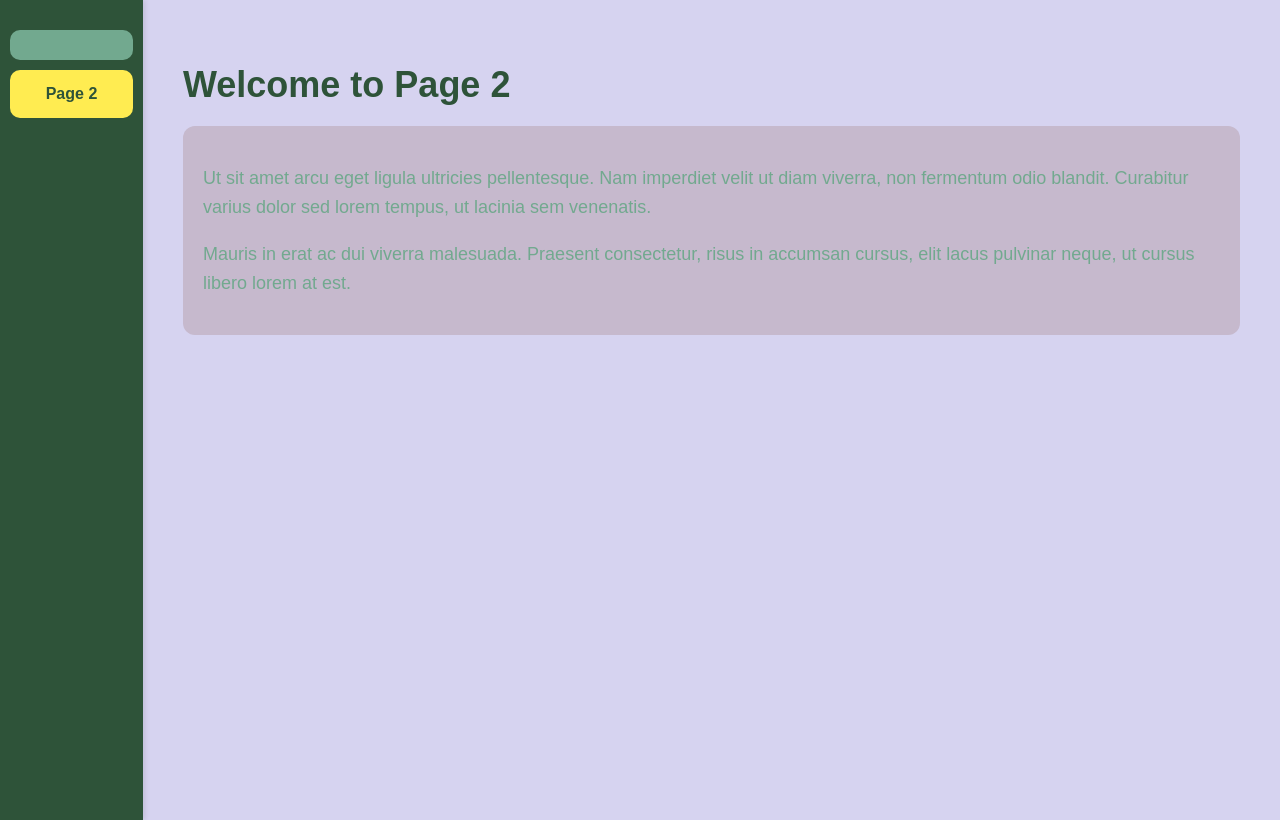
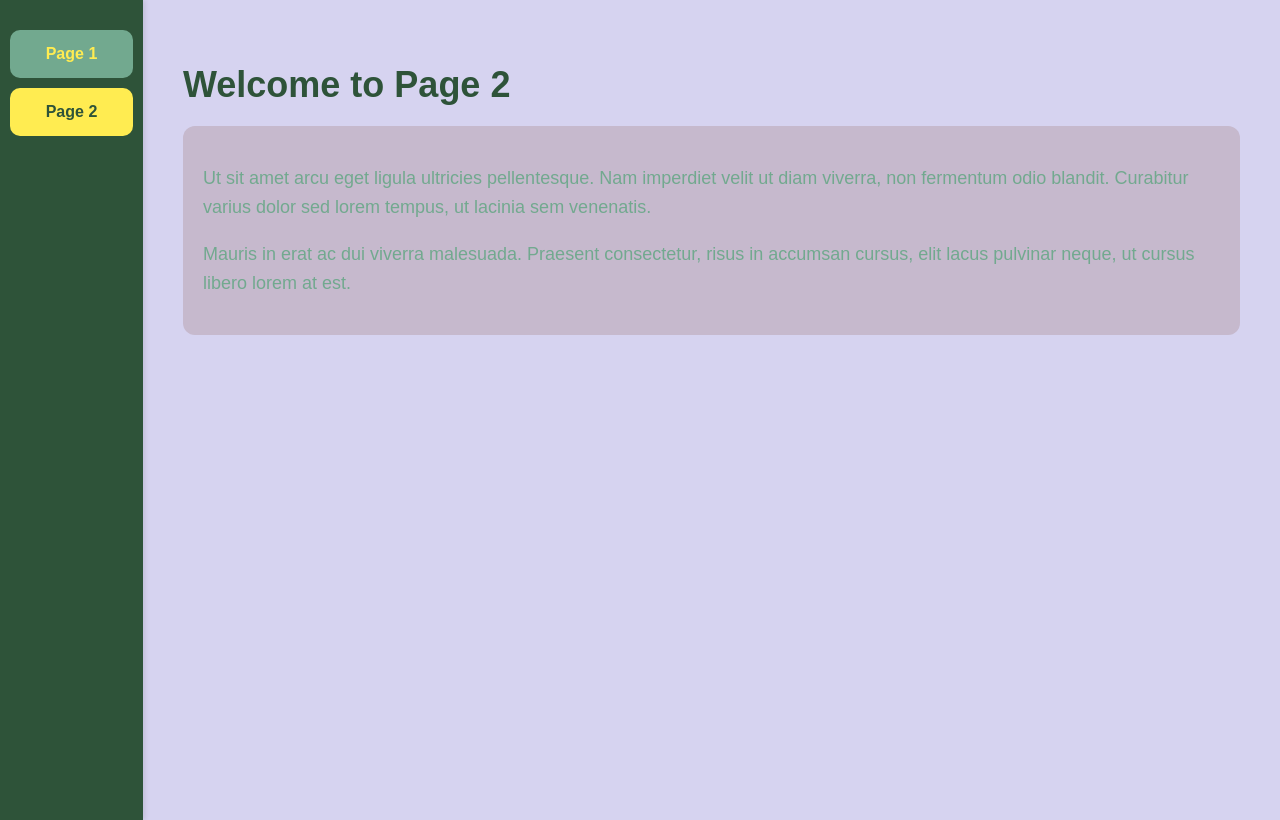
Before and after one commit to MorrisWasTaken/SampleSite01, a plain HTML site: page page2.html in a window 1280 px wide. Drawn offline with Linux system fonts and the light colour scheme.

Commit message:
Update page2.html

```diff
--- a/page2.html
+++ b/page2.html
@@ -70,7 +70,7 @@
 <body>
 
     <nav>
-        <a href="/"></a>
+        <a href="index.html">Page 1</a> <!-- Corrected link to "index.html" -->
         <a href="page2.html" class="active">Page 2</a>
     </nav>
 
```
